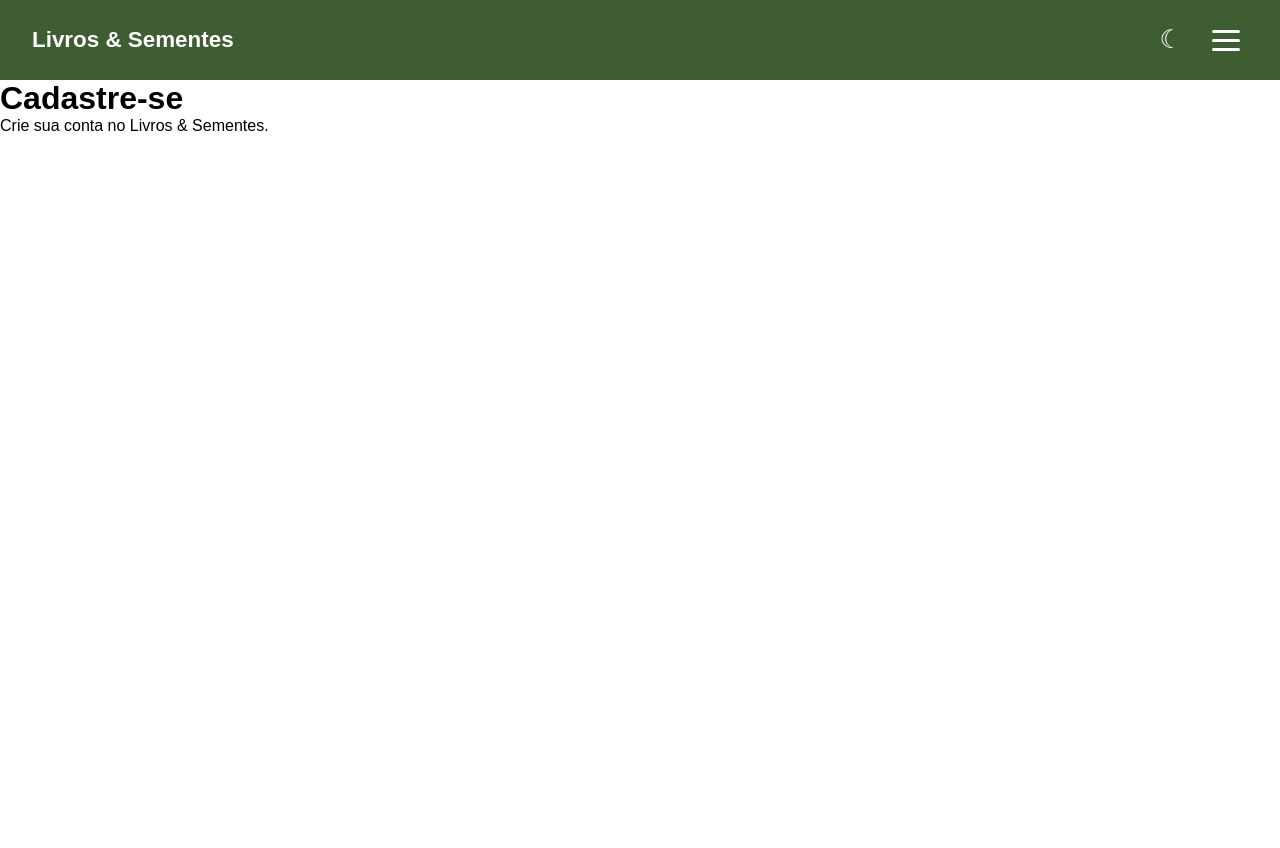
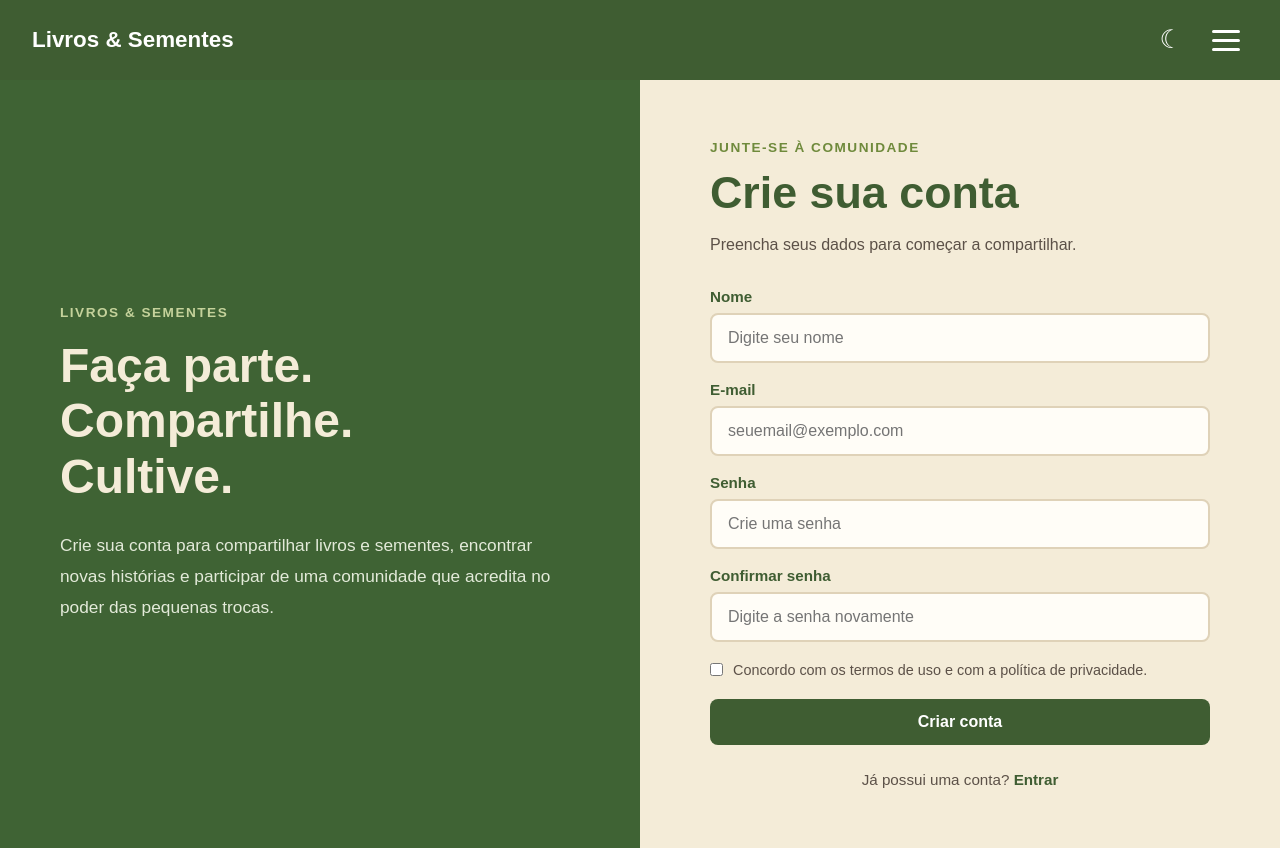
Before and after one commit to bsimaslarissaa/livros-e-sementes, a React (Vite) app: page /cadastro in a window 1280 px wide. Before the commit the page ends 800 px from the top, so only its background shows below. Built offline with nearby package versions, Linux system fonts and the light colour scheme.

Commit message:
Cria layout da pagina de cadastro

```diff
--- a/src/App.css
+++ b/src/App.css
@@ -1736,3 +1736,341 @@ html.dark .login-mensagem {
     font-size: 2rem;
   }
 }
+
+/* PÁGINA CADASTRO */
+
+.cadastro-container {
+  flex: 1;
+  min-height: calc(100vh - 80px);
+
+  display: grid;
+  grid-template-columns: 1fr 1fr;
+
+  background-color: #f4ecd8;
+}
+
+
+/* LADO ESQUERDO */
+
+.cadastro-mensagem {
+  min-height: 100%;
+
+  padding: 70px 8%;
+
+  display: flex;
+  align-items: center;
+  justify-content: center;
+
+  background-color: #3f6334;
+}
+
+.cadastro-mensagem > div {
+  max-width: 520px;
+}
+
+.cadastro-mensagem-subtitulo {
+  color: #c5d29b;
+
+  font-size: 0.85rem;
+  font-weight: 700;
+
+  text-transform: uppercase;
+  letter-spacing: 1.5px;
+
+  margin-bottom: 18px;
+}
+
+.cadastro-mensagem h2 {
+  color: #f4ecd8;
+
+  font-size: 3rem;
+  line-height: 1.15;
+
+  margin-bottom: 26px;
+}
+
+.cadastro-mensagem > div > p:not(.cadastro-mensagem-subtitulo) {
+  color: #e3ead9;
+
+  font-size: 1.08rem;
+  line-height: 1.8;
+}
+
+
+/* LADO DIREITO */
+
+.cadastro-card {
+  display: flex;
+  flex-direction: column;
+  justify-content: center;
+
+  max-width: 620px;
+  width: 100%;
+
+  margin: 0 auto;
+  padding: 60px;
+}
+
+.cadastro-header {
+  margin-bottom: 30px;
+}
+
+.cadastro-subtitulo {
+  color: #6f8a3c;
+
+  font-size: 0.85rem;
+  font-weight: 700;
+
+  text-transform: uppercase;
+  letter-spacing: 1.5px;
+
+  margin-bottom: 12px;
+}
+
+.cadastro-header h1 {
+  color: #3f5d32;
+
+  font-size: 2.8rem;
+
+  margin-bottom: 14px;
+}
+
+.cadastro-header > p:not(.cadastro-subtitulo) {
+  color: #5c5148;
+
+  font-size: 1rem;
+  line-height: 1.6;
+}
+
+
+/* FORMULÁRIO */
+
+.cadastro-form {
+  display: flex;
+  flex-direction: column;
+
+  gap: 18px;
+}
+
+.cadastro-grupo {
+  display: flex;
+  flex-direction: column;
+
+  gap: 8px;
+}
+
+.cadastro-grupo label {
+  color: #3f5d32;
+
+  font-size: 0.95rem;
+  font-weight: 700;
+}
+
+.cadastro-grupo input {
+  width: 100%;
+
+  padding: 14px 16px;
+
+  border: 2px solid #dfd2b8;
+  border-radius: 8px;
+
+  background-color: #fffdf7;
+  color: #5c5148;
+
+  font-size: 1rem;
+
+  outline: none;
+
+  transition:
+    border-color 0.2s ease,
+    background-color 0.3s ease,
+    color 0.3s ease;
+}
+
+.cadastro-grupo input:focus {
+  border-color: #3f5d32;
+}
+
+
+/* TERMOS */
+
+.cadastro-termos {
+  display: flex;
+  align-items: flex-start;
+
+  gap: 10px;
+
+  color: #5c5148;
+
+  font-size: 0.9rem;
+  line-height: 1.5;
+}
+
+.cadastro-termos input {
+  margin-top: 3px;
+
+  accent-color: #3f5d32;
+}
+
+
+/* BOTÃO */
+
+.cadastro-botao {
+  width: 100%;
+
+  padding: 14px 20px;
+
+  border: none;
+  border-radius: 8px;
+
+  background-color: #3f5d32;
+  color: #ffffff;
+
+  font-size: 1rem;
+  font-weight: 700;
+
+  cursor: pointer;
+
+  transition:
+    background-color 0.2s ease,
+    transform 0.2s ease;
+}
+
+.cadastro-botao:hover {
+  background-color: #314a27;
+  transform: translateY(-1px);
+}
+
+
+/* LINK PARA LOGIN */
+
+.cadastro-login {
+  margin-top: 26px;
+
+  text-align: center;
+
+  color: #5c5148;
+
+  font-size: 0.95rem;
+}
+
+.cadastro-login a {
+  color: #3f5d32;
+
+  font-weight: 700;
+  text-decoration: none;
+}
+
+.cadastro-login a:hover {
+  text-decoration: underline;
+}
+
+
+/* MODO ESCURO - CADASTRO */
+
+html.dark .cadastro-container {
+  background-color: #1a2916;
+}
+
+html.dark .cadastro-mensagem {
+  background-color: #141f10;
+}
+
+html.dark .cadastro-subtitulo {
+  color: #94b555;
+}
+
+html.dark .cadastro-header h1 {
+  color: #e6edd3;
+}
+
+html.dark .cadastro-header > p:not(.cadastro-subtitulo) {
+  color: #bdc7b5;
+}
+
+html.dark .cadastro-grupo label {
+  color: #e6edd3;
+}
+
+html.dark .cadastro-grupo input {
+  background-color: #141f10;
+  border-color: #2d4227;
+  color: #e6edd3;
+}
+
+html.dark .cadastro-grupo input::placeholder {
+  color: #7f8c78;
+}
+
+html.dark .cadastro-grupo input:focus {
+  border-color: #94b555;
+}
+
+html.dark .cadastro-termos {
+  color: #bdc7b5;
+}
+
+html.dark .cadastro-botao {
+  background-color: #517541;
+  color: #141f10;
+}
+
+html.dark .cadastro-botao:hover {
+  background-color: #608a4e;
+}
+
+html.dark .cadastro-login {
+  color: #bdc7b5;
+}
+
+html.dark .cadastro-login a {
+  color: #94b555;
+}
+
+
+/* RESPONSIVIDADE - CADASTRO */
+
+@media (max-width: 900px) {
+
+  .cadastro-container {
+    grid-template-columns: 1fr;
+  }
+
+  .cadastro-mensagem {
+    min-height: 320px;
+
+    padding: 55px 35px;
+
+    text-align: center;
+  }
+
+  .cadastro-mensagem h2 {
+    font-size: 2.4rem;
+  }
+
+  .cadastro-card {
+    max-width: 680px;
+
+    padding: 60px 35px;
+  }
+}
+
+
+@media (max-width: 600px) {
+
+  .cadastro-mensagem {
+    padding: 45px 24px;
+  }
+
+  .cadastro-mensagem h2 {
+    font-size: 2rem;
+  }
+
+  .cadastro-card {
+    padding: 45px 24px;
+  }
+
+  .cadastro-header h1 {
+    font-size: 2.3rem;
+  }
+}
--- a/src/pages/Cadastro.jsx
+++ b/src/pages/Cadastro.jsx
@@ -1,9 +1,126 @@
+import { Link } from 'react-router-dom'
+
 function Cadastro() {
+  function handleSubmit(event) {
+    event.preventDefault()
+  }
+
   return (
-    <div>
-      <h1>Cadastre-se</h1>
-      <p>Crie sua conta no Livros & Sementes.</p>
-    </div>
+    <main className="cadastro-container">
+
+      <section className="cadastro-mensagem">
+        <div>
+          <p className="cadastro-mensagem-subtitulo">
+            Livros & Sementes
+          </p>
+
+          <h2>
+            Faça parte.<br />
+            Compartilhe.<br />
+            Cultive.
+          </h2>
+
+          <p>
+            Crie sua conta para compartilhar livros e sementes,
+            encontrar novas histórias e participar de uma comunidade
+            que acredita no poder das pequenas trocas.
+          </p>
+        </div>
+      </section>
+
+      <section className="cadastro-card">
+
+        <div className="cadastro-header">
+          <p className="cadastro-subtitulo">
+            Junte-se à comunidade
+          </p>
+
+          <h1>Crie sua conta</h1>
+
+          <p>
+            Preencha seus dados para começar a compartilhar.
+          </p>
+        </div>
+
+        <form className="cadastro-form" onSubmit={handleSubmit}>
+
+          <div className="cadastro-grupo">
+            <label htmlFor="nome">Nome</label>
+
+            <input
+              type="text"
+              id="nome"
+              name="nome"
+              placeholder="Digite seu nome"
+              required
+            />
+          </div>
+
+          <div className="cadastro-grupo">
+            <label htmlFor="email">E-mail</label>
+
+            <input
+              type="email"
+              id="email"
+              name="email"
+              placeholder="seuemail@exemplo.com"
+              required
+            />
+          </div>
+
+          <div className="cadastro-grupo">
+            <label htmlFor="senha">Senha</label>
+
+            <input
+              type="password"
+              id="senha"
+              name="senha"
+              placeholder="Crie uma senha"
+              required
+            />
+          </div>
+
+          <div className="cadastro-grupo">
+            <label htmlFor="confirmarSenha">
+              Confirmar senha
+            </label>
+
+            <input
+              type="password"
+              id="confirmarSenha"
+              name="confirmarSenha"
+              placeholder="Digite a senha novamente"
+              required
+            />
+          </div>
+
+          <label className="cadastro-termos">
+            <input type="checkbox" required />
+
+            <span>
+              Concordo com os termos de uso e com a política
+              de privacidade.
+            </span>
+          </label>
+
+          <button type="submit" className="cadastro-botao">
+            Criar conta
+          </button>
+
+        </form>
+
+        <div className="cadastro-login">
+          <p>
+            Já possui uma conta?{' '}
+            <Link to="/login">
+              Entrar
+            </Link>
+          </p>
+        </div>
+
+      </section>
+
+    </main>
   )
 }
 
```
